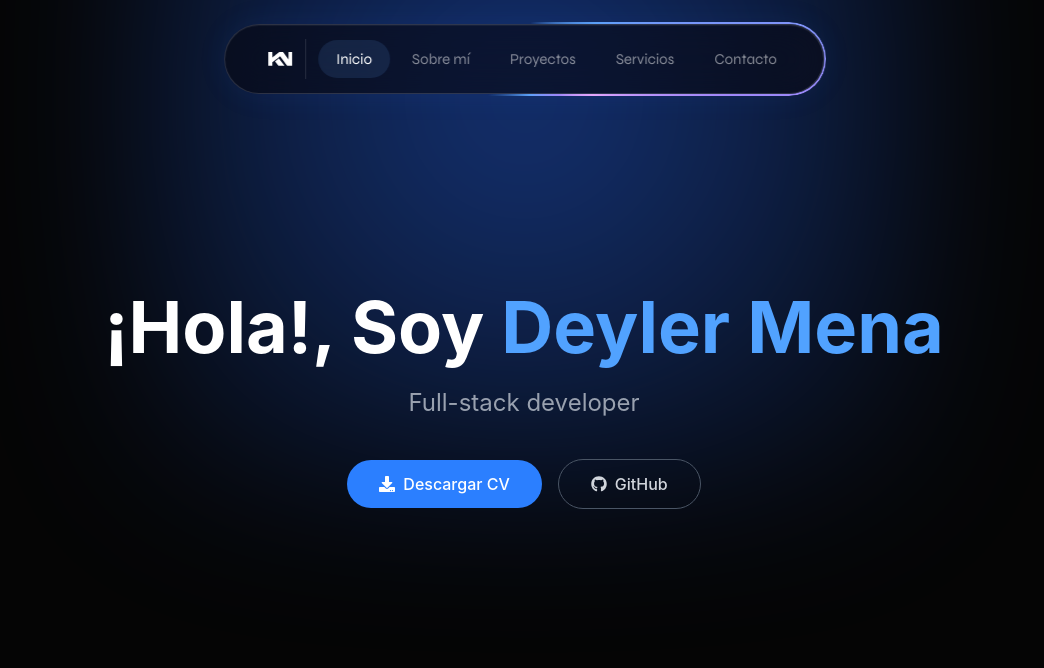
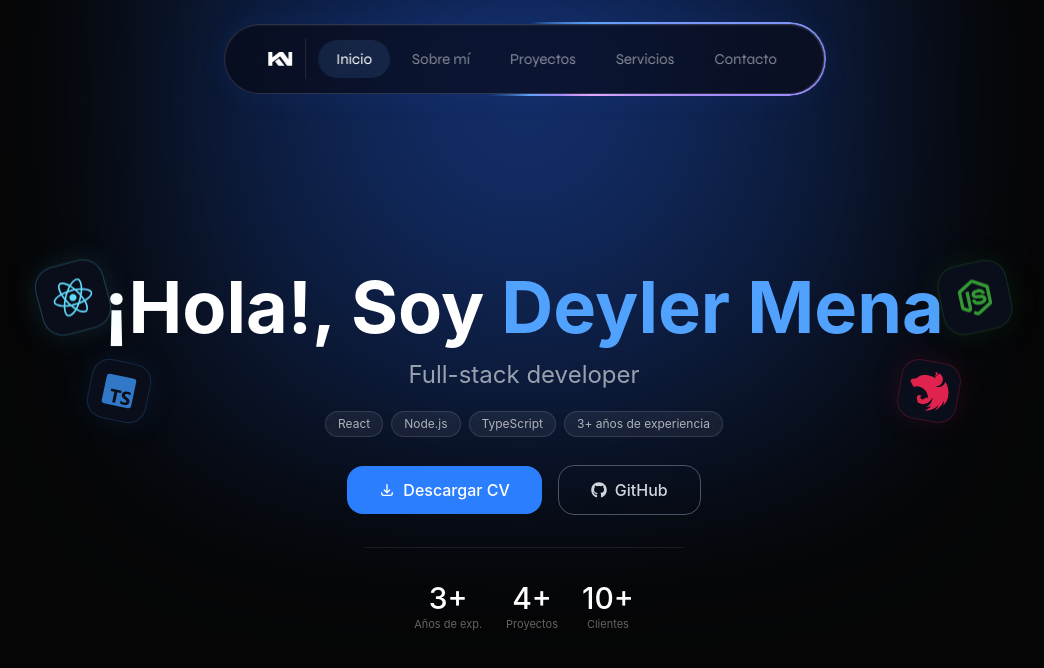
Before and after one commit to KeniBeck/Porfolio, a React (Vite) app: page / in a window 1280 px wide. Shown: the top 668 px of the page, without its empty margins (116-1160 px from the left). Built offline with nearby package versions, Linux system fonts and the light colour scheme.

Commit message:
refactor: update Hero component and redesign layout

```diff
--- /dev/null
+++ b/src/components/FloatingTech.tsx
@@ -0,0 +1,50 @@
+import { FaReact } from "react-icons/fa";
+import { BiLogoTypescript } from "react-icons/bi";
+import { RiNodejsLine } from "react-icons/ri";
+import { SiNestjs } from "react-icons/si";
+
+const techs = [
+  { icon: FaReact, color: "#61DAFB", size: 40, cardSize: 70, top: "35%", left: "12%", rotate: "-15deg", label: "React" },
+  { icon: BiLogoTypescript, color: "#3178C6", size: 40, cardSize: 60, top: "47%", left: "16%", rotate: "12deg", label: "TypeScript" },
+  { icon: RiNodejsLine, color: "#339933", size: 40, cardSize: 70, top: "35%", right: "12%", rotate: "-12deg", label: "Node.js" },
+  { icon: SiNestjs, color: "#E0234E", size: 40, cardSize: 60, top: "47%", right: "16%", rotate: "10deg", label: "NestJS" },
+];
+
+export default function FloatingTech() {
+  return (
+    <>
+      {techs.map((tech) => (
+        <TechCard key={tech.label} tech={tech} />
+      ))}
+    </>
+  );
+}
+
+function TechCard({ tech }: { tech: (typeof techs)[number] }) {
+  const Icon = tech.icon;
+  return (
+    <div
+      className="hidden lg:block absolute bounce-animation"
+      style={{
+        top: tech.top,
+        left: tech.left,
+        right: tech.right,
+      }}
+    >
+      <div
+        className="flex items-center justify-center"
+        style={{
+          background: "#0a0e1a",
+          border: `1.5px solid ${tech.color}40`,
+          borderRadius: "30%",
+          boxShadow: `0 0 30px ${tech.color}20`,
+          width: tech.cardSize,
+          height: tech.cardSize,
+          transform: `rotate(${tech.rotate})`,
+        }}
+      >
+        <Icon style={{ color: tech.color }} size={tech.size} />
+      </div>
+    </div>
+  );
+}
--- /dev/null
+++ b/src/components/Hero.tsx
@@ -0,0 +1,97 @@
+import { FaGithub } from "react-icons/fa";
+import { HiOutlineDownload } from "react-icons/hi";
+import cvPdf from "../docs/cv_2026.pdf";
+import FloatingTech from "./FloatingTech";
+
+const chips = ["React", "Node.js", "TypeScript", "3+ años de experiencia"];
+
+const stats = [
+  { num: "3+", label: "Años de exp." },
+  { num: "4+", label: "Proyectos" },
+  { num: "10+", label: "Clientes" },
+];
+
+export default function Hero() {
+  return (
+    <section className="relative min-h-screen flex flex-col items-center justify-center px-4 pt-26">
+      <FloatingTech />
+      <div className="text-center max-w-4xl mx-auto">
+
+        <h1 className="text-4xl md:text-7xl font-bold text-white mb-4">
+          ¡Hola!, Soy <span className="text-blue-400">Deyler Mena</span>
+        </h1>
+        <p className="text-lg md:text-2xl text-gray-400 mb-5">
+          Full-stack developer
+        </p>
+
+        <div className="flex gap-2 justify-center flex-wrap mb-7">
+          {chips.map((chip) => (
+            <span
+              key={chip}
+              className="text-xs px-3 py-1 rounded-full"
+              style={{
+                background: "rgba(255,255,255,0.06)",
+                border: "0.5px solid rgba(255,255,255,0.12)",
+                color: "rgba(255,255,255,0.65)",
+              }}
+            >
+              {chip}
+            </span>
+          ))}
+        </div>
+
+        <div className="flex items-center justify-center gap-4">
+          <a
+            href={cvPdf}
+            download
+            className="group relative px-8 py-3 bg-blue-500 text-white rounded-2xl font-medium transition-all duration-300"
+          >
+            <span className="relative z-10 flex items-center gap-2">
+              <HiOutlineDownload />
+              Descargar CV
+            </span>
+            <div className="absolute inset-0 rounded-2xl opacity-0 group-hover:opacity-100 transition-all duration-500 z-0">
+              <div className="absolute -inset-px rounded-2xl bg-[conic-gradient(from_var(--angle),transparent_0%,transparent_20%,#60a5fa_40%,#a78bfa_50%,#f0abfc_60%,#a78bfa_70%,#60a5fa_80%,transparent_90%,transparent_100%)] snake-rotate blur-[2px]" />
+              <div className="absolute -inset-3 rounded-2xl bg-blue-400/20 blur-3xl" />
+            </div>
+          </a>
+          <a
+            href="https://github.com/KeniBeck"
+            target="_blank"
+            rel="noopener noreferrer"
+            className="group px-8 py-3 border border-gray-600 text-gray-300 rounded-2xl font-medium transition-all duration-300 hover:border-blue-400 hover:text-white hover:shadow-[0_0_20px_rgba(96,165,250,0.3)]"
+          >
+            <span className="flex items-center gap-2">
+              <FaGithub />
+              GitHub
+            </span>
+          </a>
+        </div>
+
+        <hr
+          className="my-8 max-w-xs mx-auto"
+          style={{
+            border: "none",
+            borderTop: "0.5px solid rgba(255,255,255,0.08)",
+          }}
+        />
+
+        <div className="flex gap-6 justify-center">
+          {stats.map((stat) => (
+            <div key={stat.label} className="text-center">
+              <div className="text-3xl font-medium text-white">
+                {stat.num}
+              </div>
+              <div
+                className="text-[11px]"
+                style={{ color: "rgba(255,255,255,0.38)" }}
+              >
+                {stat.label}
+              </div>
+            </div>
+          ))}
+        </div>
+      </div>
+    </section>
+  );
+}
--- a/src/index.css
+++ b/src/index.css
@@ -1 +1,51 @@
 @import "tailwindcss";
+
+@property --angle {
+    syntax: '<angle>';
+    initial-value: 0deg;
+    inherits: false;
+}
+
+@keyframes rotateBorder {
+    to {
+        --angle: 360deg;
+    }
+}
+
+@keyframes bounce {
+    0% {
+        transform: translateY(0);
+    }
+
+    20% {
+        transform: translateY(-5px);
+    }
+
+    35% {
+        transform: translateY(0);
+    }
+
+    50% {
+        transform: translateY(-4px);
+    }
+
+    65% {
+        transform: translateY(0);
+    }
+
+    80% {
+        transform: translateY(-2px);
+    }
+
+    92% {
+        transform: translateY(0);
+    }
+}
+
+.bounce-animation {
+    animation: bounce 5s infinite;
+}
+
+.snake-rotate {
+    animation: rotateBorder 3s linear infinite;
+}
--- a/src/pages/Home.tsx
+++ b/src/pages/Home.tsx
@@ -1,46 +1,9 @@
-import { FaDownload, FaGithub } from "react-icons/fa";
-import cvPdf from "../docs/cv_2026.pdf";
+import Hero from "../components/Hero";
 
 export default function Home() {
   return (
     <div className="min-h-screen">
-      <section className="relative min-h-screen flex flex-col items-center justify-center px-4">
-        <div className="text-center max-w-4xl mx-auto">
-          <h1 className="text-4xl md:text-7xl font-bold text-white mb-6">
-            ¡Hola!, Soy <span className="text-blue-400">Deyler Mena</span>
-          </h1>
-          <p className="text-lg md:text-2xl text-gray-400 mb-10">
-            Full-stack developer
-          </p>
-          <div className="flex items-center justify-center gap-4">
-            <a
-              href={cvPdf}
-              download
-              className="group relative px-8 py-3 bg-blue-500 text-white rounded-full font-medium transition-all duration-300"
-            >
-              <span className="relative z-10 flex items-center gap-2">
-                <FaDownload />
-                Descargar CV
-              </span>
-              <div className="absolute inset-0 rounded-full opacity-0 group-hover:opacity-100 transition-all duration-500 z-0">
-                <div className="absolute -inset-px rounded-full bg-[conic-gradient(from_var(--angle),transparent_0%,transparent_20%,#60a5fa_40%,#a78bfa_50%,#f0abfc_60%,#a78bfa_70%,#60a5fa_80%,transparent_90%,transparent_100%)] snake-rotate blur-[2px]" />
-                <div className="absolute -inset-3 rounded-full bg-blue-400/20 blur-3xl" />
-              </div>
-            </a>
-            <a
-              href="https://github.com/KeniBeck"
-              target="_blank"
-              rel="noopener noreferrer"
-              className="group px-8 py-3 border border-gray-600 text-gray-300 rounded-full font-medium transition-all duration-300 hover:border-blue-400 hover:text-white hover:shadow-[0_0_20px_rgba(96,165,250,0.3)]"
-            >
-              <span className="flex items-center gap-2">
-                <FaGithub />
-                GitHub
-              </span>
-            </a>
-          </div>
-        </div>
-      </section>
+      <Hero />
     </div>
   );
 }
```
Also changed, not shown: src/App.css (deleted, +0 -17 lines).
